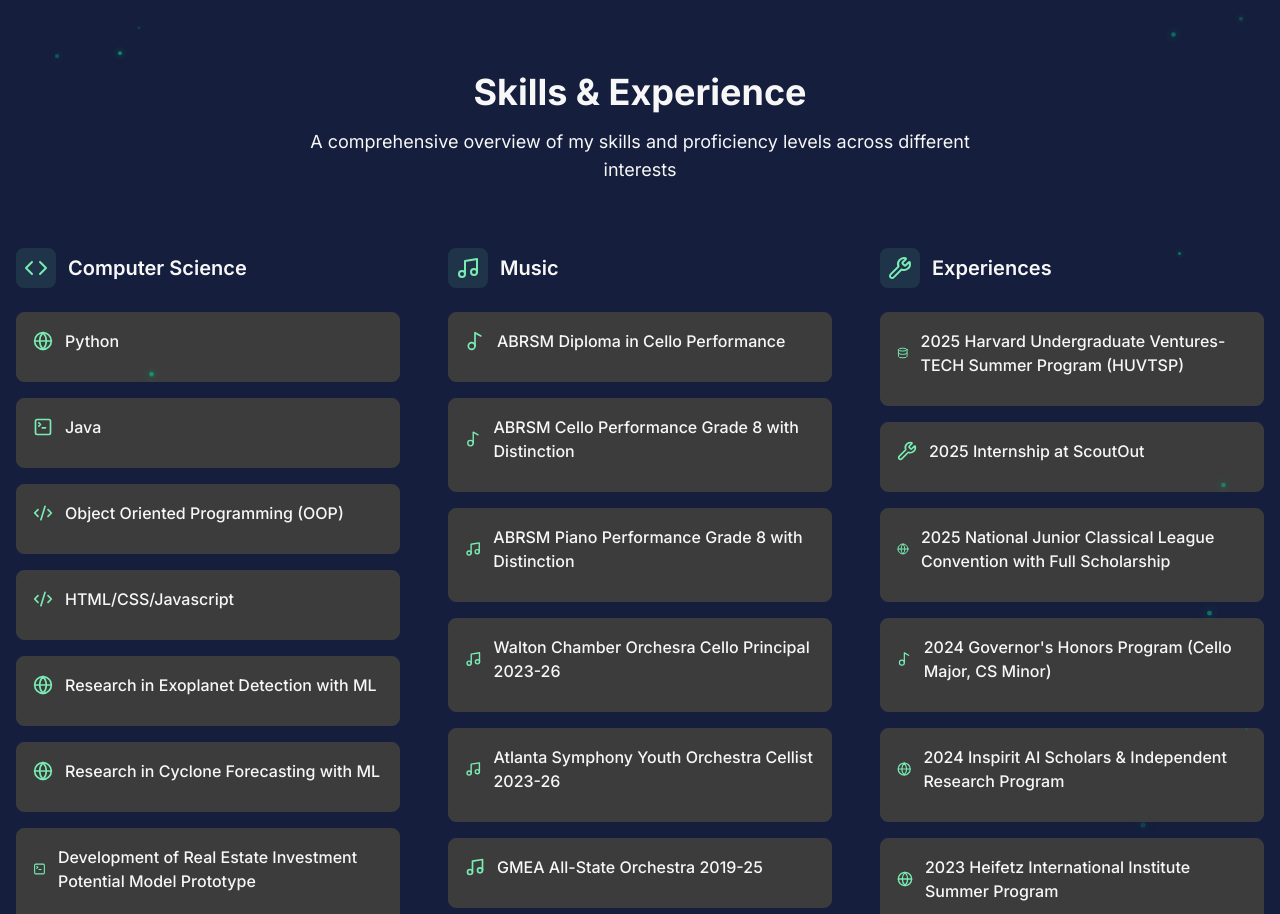
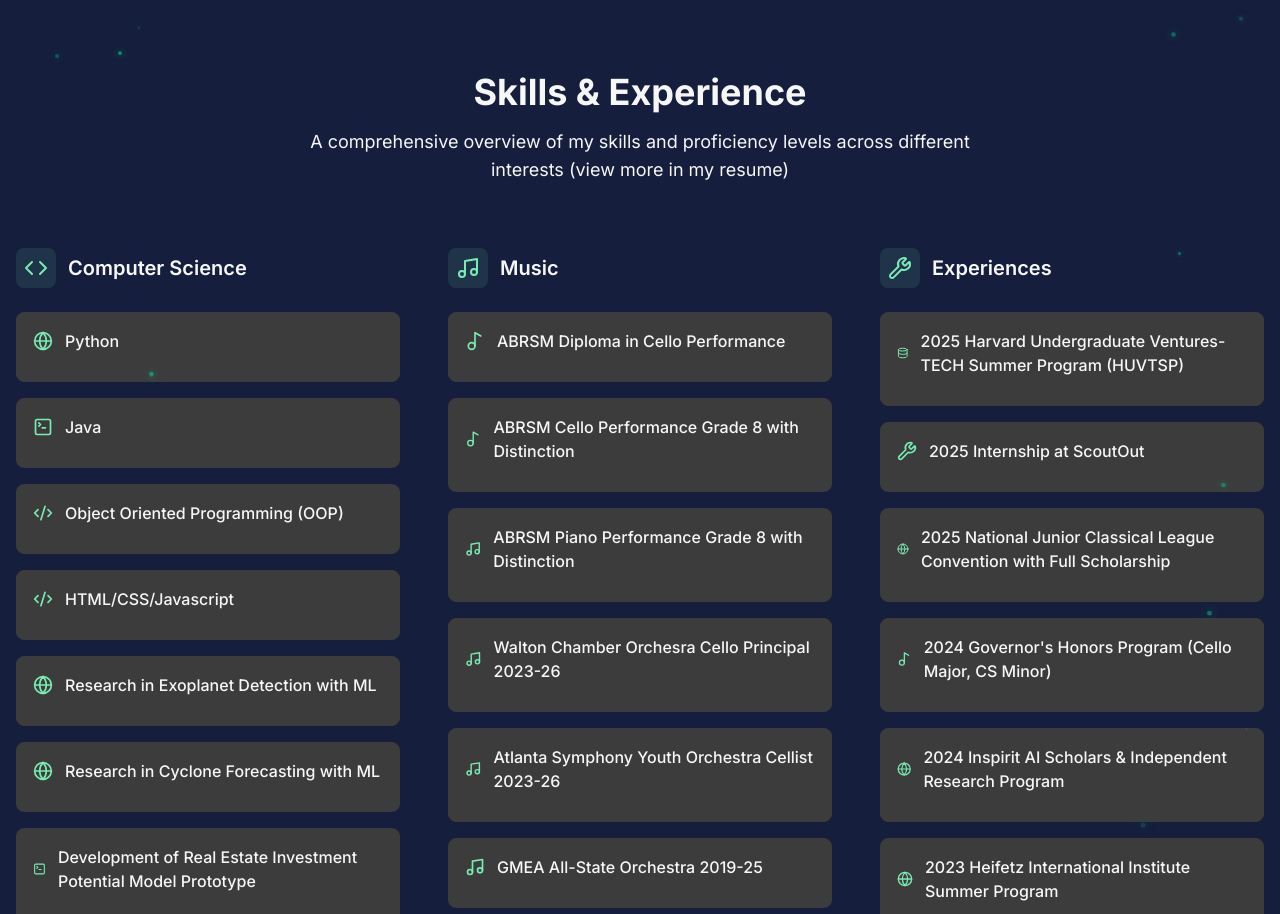
Before and after one commit to ethanol-lo/website-portfolio-high-school, a Next.js app: page / in a window 1280 px wide. Shown: the part 1860-2774 px from the top of the page. Built offline with nearby package versions, Linux system fonts and the light colour scheme.

Commit message:
Update skills-section.tsx

```diff
--- a/src/components/portfolio/skills-section.tsx
+++ b/src/components/portfolio/skills-section.tsx
@@ -159,7 +159,7 @@
             Skills & Experience
           </h2>
           <p className="text-lg text-muted-foreground max-w-2xl mx-auto">
-            A comprehensive overview of my skills and proficiency levels across different interests
+            A comprehensive overview of my skills and proficiency levels across different interests (view more in my resume)
           </p>
         </motion.div>
 
```
